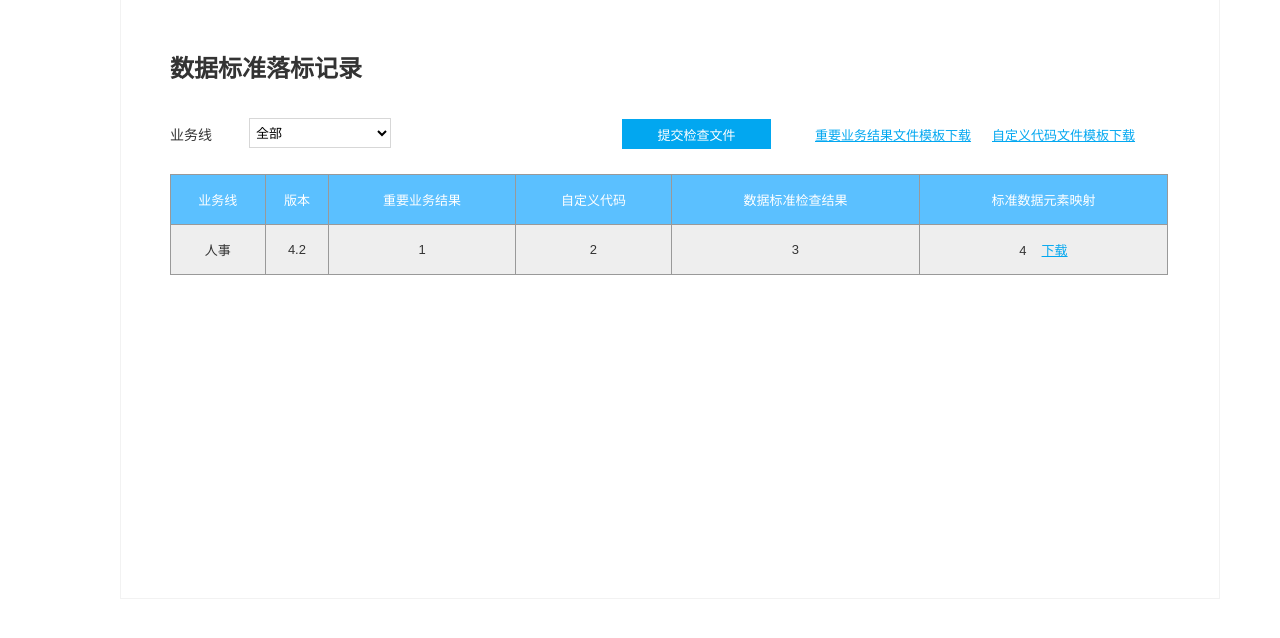
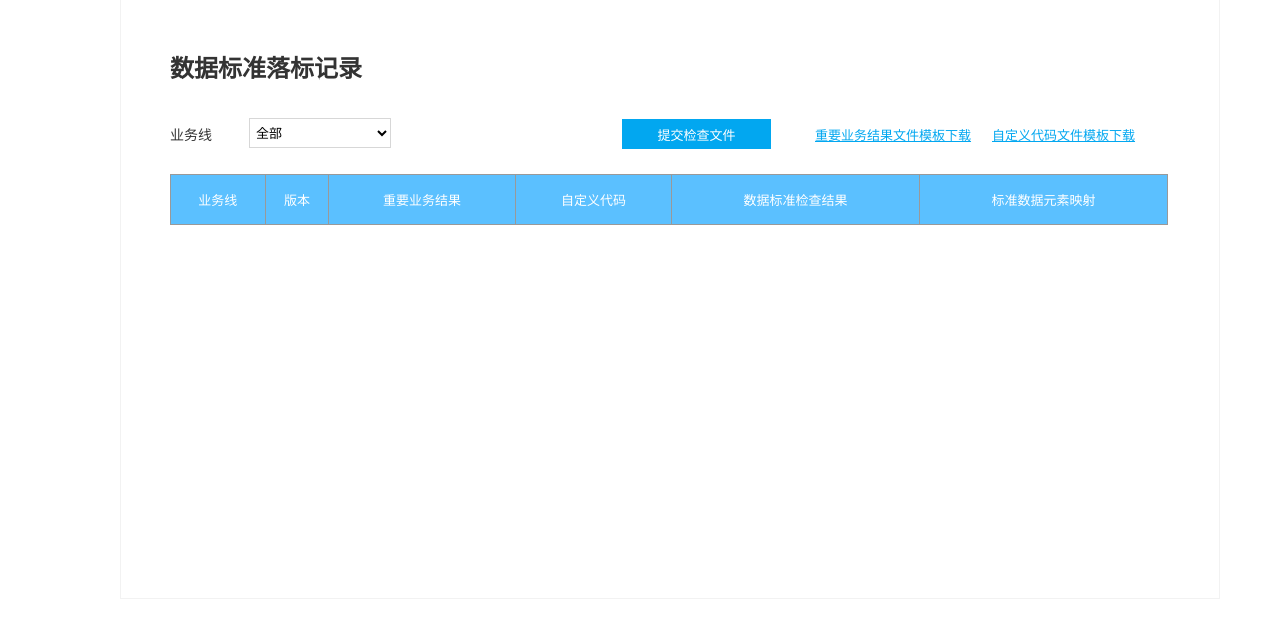
Before and after one commit to zhou-zhichao/flaskWeb, a Flask app: page /third in a window 1280 px wide. Shown: the part 107-745 px from the top of the page. Run offline with Flask 3, Linux system fonts and the light colour scheme; some libraries are stand-ins or nearby versions.

Commit message:
上传文件测试正常

```diff
--- a/app.py
+++ b/app.py
@@ -21,12 +21,12 @@ def create_app():
             filenames = get_all_filenames('file\\input')
             print(filenames)
             g.table_tuple = transform_list(filenames)
+            g.table_tuple.reverse()
             print(g.table_tuple)
 
             # s = [('人事', '1.1', '', '人事_1.1_自定义代码.xlsx', '', '数据元素'),
             #      ('学工', '1', '学工_1_重要业务结果.xlsx', '', '', '数据元素'),
             #      ('学工', '1.1', '学工_1.1_重要业务结果.xlsx', '学工_1.1_自定义代码.xlsx', '', '数据元素')]
-
 
     # a simple page that says hello
     @app.route('/hello')
@@ -43,7 +43,7 @@ def create_app():
 
     @app.route('/third')
     def third():
-        return render_template('业务线数据落标.html', tuples=[("人事", "4.2", '1', '2', '3', '4')])
+        return render_template('业务线数据落标.html', tuples=g.table_tuple)
 
     @app.route('/download_template/<file_name>')
     def download_template(file_name):
@@ -138,7 +138,7 @@ def transform_list(file_list):
                 fourth = name
         # 最后一位固定为'数据元素'
         standard_elem_name = first + "_数据元素.xlsx"
-        elem_exists = os.path.exists(os.path.join("file/standard/",standard_elem_name))
+        elem_exists = os.path.exists(os.path.join("file/standard/", standard_elem_name))
         if elem_exists:
             fifth = standard_elem_name
         else:
@@ -147,7 +147,6 @@ def transform_list(file_list):
         result.append((first, second, third, fourth, fifth))
     # 返回结果列表
     return result
-
 
 
 def get_all_filenames(path):
--- a/templates/业务线数据落标.html
+++ b/templates/业务线数据落标.html
@@ -99,14 +99,15 @@
                     </div>
                     <div class="mb-3">
                         <label for="exampleFileUpload1" class="form-label">请选择重要业务结果文件：</label>
-                            <input class="form-control" type="file" id="business_result_file" name="business_result_file" accept="xlsx" >
+                        <input class="form-control" type="file" id="business_result_file" name="business_result_file"
+                               accept="xlsx">
                     </div>
                     <div class="mb-3">
                         <label for="exampleFileUpload2" class="form-label">请选择自定义代码文件：</label>
                         <input class="form-control" type="file" id="code_file" name="code_file">
                     </div>
                     <div class="modal-footer">
-                    <button type="submit" class="btn btn-primary">保存 </button>
+                        <button type="submit" class="btn btn-primary">保存</button>
                         <button type="button" class="btn btn-secondary" data-bs-dismiss="modal">关闭</button>
 
                     </div>
@@ -153,7 +154,6 @@
                 </div>
 
 
-
                 <!-- Unnamed (表格) -->
                 <div id="u4" class="ax_default _表格">
                     <table>
@@ -176,10 +176,17 @@
                             <tr>
                                 <td>{{ tuple[0] }}</td>
                                 <td>{{ tuple[1] }}</td>
-                                        <td>{{ tuple[2] }}</td>
-                                        <td>{{ tuple[3] }}</td>
-                                        <td>{{ tuple[4] }}</td>
-                                        <td>{{ tuple[5] }}<a href="{{ url_for('download_file',file_name=tuple[2]) }}">下载</a></td>
+                                <td>{% if tuple[2] %}
+                                    {{ tuple[2] }}
+                                    <a href="{{ url_for('download_file',file_name=tuple[2]) }}">下载</a>
+                                    {%  endif %}</td>
+                                    <td>{% if tuple[3] %}{{ tuple[3] }}
+                                        <a href="{{ url_for('download_file',file_name=tuple[2]) }}">下载</a>{% endif %}
+                                    </td>
+                                    <td></td>
+                                    <td>{% if tuple[4] %}{{ tuple[4] }}<a
+                                            href="{{ url_for('download_file',file_name=tuple[2]) }}">下载</a>{% endif %}
+                                    </td>
 
                                     {#                                        <td><a href="{{ url_for('download_file',file_name=tuple[2]) }}">下载</a></td>#}
 
@@ -191,9 +198,6 @@
                     </table>
 
                 </div>
-
-
-
 
 
                 <!-- Unnamed (矩形) -->
@@ -219,8 +223,8 @@
                 <!-- Unnamed (矩形) -->
                 <div id="u22" class="ax_default _形状" data-bs-toggle="modal" data-bs-target="#myModal">
                     <div id="u22_div" class=""></div>
-                    <div id="u22_text" class="text " >
-                        <p><span >提交检查文件</span></p>
+                    <div id="u22_text" class="text ">
+                        <p><span>提交检查文件</span></p>
                     </div>
                 </div>
 
```
Lines whose indentation alone changed are shown as unchanged.
